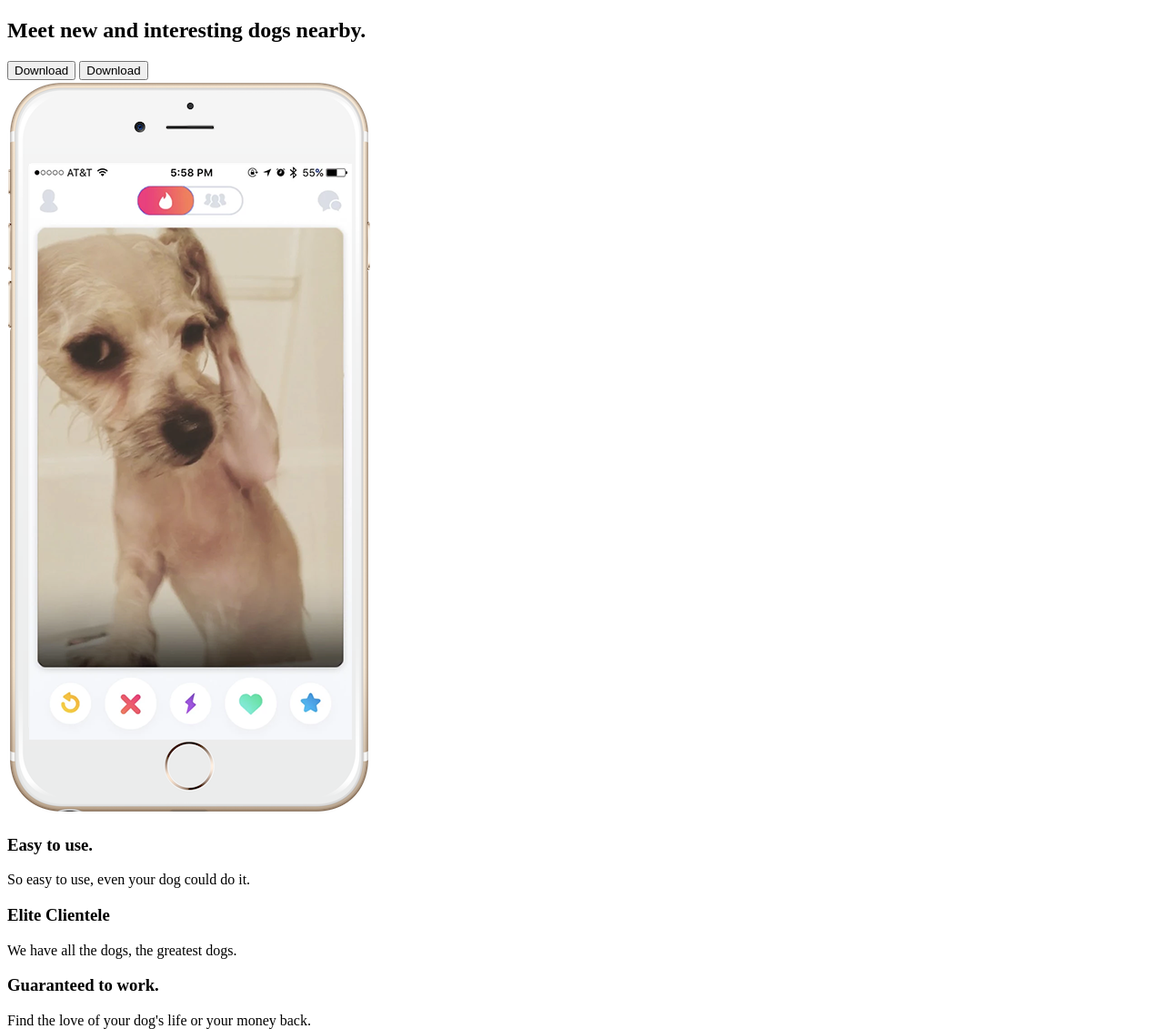
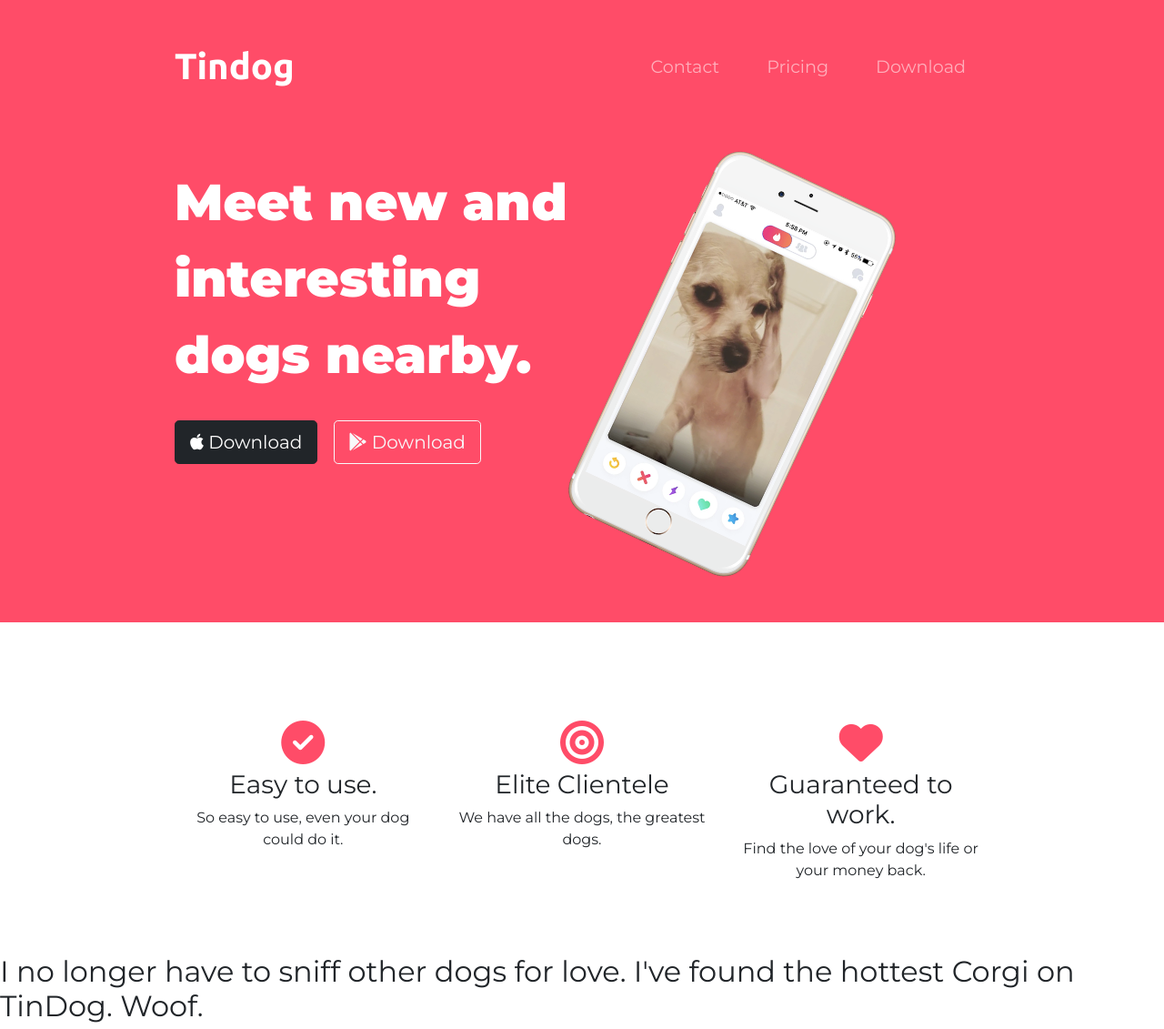
Before and after one commit to terrellzen/BootstrapWeb, a plain HTML site: page index.html in a window 1280 px wide. Shown: the top 1131 px of the page at 91% size. Drawn offline with nearby package versions, Linux system fonts and the light colour scheme.

Commit message:
Changes to index include: -Linked Bootstrap 5.0. - Completed Title Section with Navigation Bar and Heading. -Features Section has been completed with the three main features being displayed and aligned. -All completed work thus far is responsive and will size to any device screen size.
Changes to CSS Style Sheet include:
-Added title and feature sections with styles that will affect the index
main elements on top of the Bootstrap styles.

```diff
--- a/css/styles.css
+++ b/css/styles.css
@@ -0,0 +1,69 @@
+body {
+  font-family: 'Montserrat', sans-serif;
+}
+
+h1 {
+  font-size: 3.5rem;
+  font-weight: bold;
+  line-height: 1.5;
+}
+
+.container-fluid {
+  padding: 3% 15% 5%;
+  /* height: 70vh;
+  overflow: hidden; */
+}
+
+/******** Title Styles ********/
+#title {
+  background-color: #ff4c68;
+  color: white;
+}
+
+/* Navigation Bar */
+.navbar {
+  padding: 0 0 4.5rem;
+}
+
+.navbar-brand {
+  font-family: 'Ubuntu', sans-serif;
+  font-size: 2.5rem;
+  font-weight: bold;
+}
+
+.nav-item {
+  padding: 0 18px;
+}
+
+.nav-link {
+  font-size: 1.2rem;
+}
+
+/* Buttons */
+.download-btn {
+  margin: 5% 3% 15% 0;
+}
+
+/* Title Image */
+.iphone-img {
+  margin-left: 10%;
+  transform: rotate(25deg);
+  width: 50%;
+}
+
+/*^^^^^^^^^ Title Styles ^^^^^^^^^*/
+
+/******** Features Section Styles ********/
+#features {
+  margin-top: 5%;
+}
+
+.feature-icons{
+  margin: 2%;
+  color: #ff4c68;
+}
+
+.feature-icons:hover{
+  margin: 2%;
+  color: red;
+}
--- a/index.html
+++ b/index.html
@@ -4,45 +4,85 @@
 <head>
   <meta charset="utf-8">
   <title>TinDog</title>
+
+  <link rel="preconnect" href="https://fonts.googleapis.com">
+  <link rel="preconnect" href="https://fonts.gstatic.com" crossorigin>
+  <link href="https://fonts.googleapis.com/css2?family=Montserrat:wght@100;400;900&family=Ubuntu:wght@300;400;700&display=swap" rel="stylesheet">
+
+  <link href="https://cdn.jsdelivr.net/npm/bootstrap@5.1.3/dist/css/bootstrap.min.css" rel="stylesheet" integrity="sha384-1BmE4kWBq78iYhFldvKuhfTAU6auU8tT94WrHftjDbrCEXSU1oBoqyl2QvZ6jIW3" crossorigin="anonymous">
   <link rel="stylesheet" href="css/styles.css">
+
+
+  <script src="https://kit.fontawesome.com/85ed5a6407.js" crossorigin="anonymous"></script>
+
+  <script src="https://cdn.jsdelivr.net/npm/bootstrap@5.1.3/dist/js/bootstrap.bundle.min.js" integrity="sha384-ka7Sk0Gln4gmtz2MlQnikT1wXgYsOg+OMhuP+IlRH9sENBO0LRn5q+8nbTov4+1p" crossorigin="anonymous"></script>
 </head>
 
 <body>
 
   <section id="title">
+    <div class="container-fluid">
+
 
       <!-- Nav Bar -->
-
-
-
-
+      <nav class="navbar navbar-expand-lg navbar-dark">
+        <a class="navbar-brand" href="">Tindog</a>
+        <button class="navbar-toggler" type="button" data-bs-toggle="collapse" data-bs-target="#navbarSupportedContent" aria-controls="navbarSupportedContent" aria-expanded="false" aria-label="Toggle navigation">
+          <span class="navbar-toggler-icon"></span>
+        </button>
+        <div class="collapse navbar-collapse" id="navbarSupportedContent">
+          <ul class="navbar-nav ms-auto">
+            <li class="nav-item">
+              <a class="nav-link" href="">Contact</a>
+            </li>
+            <li class="nav-item">
+              <a class="nav-link" href="">Pricing</a>
+            </li>
+            <li class="nav-item">
+              <a class="nav-link" href="">Download</a>
+            </li>
+          </ul>
+        </div>
+      </nav>
       <!-- Title -->
 
-    <div>
+      <div class="row">
+        <div class="col-lg-6">
           <h1>Meet new and interesting dogs nearby.</h1>
-      <button type="button">Download</button>
-      <button type="button">Download</button>
-    </div>
-    <div>
-      <img src="images/iphone6.png" alt="iphone-mockup">
+          <button type="button" class="download-btn btn btn-dark btn-lg"><i class="fab fa-apple"></i> Download</button>
+          <button type="button" class="download-btn btn btn-outline-light btn-lg"><i class="fab fa-google-play"></i> Download</button>
         </div>
 
+        <div class="col-lg-6">
+          <img src="images/iphone6.png" class="iphone-img" alt="iphone-mockup">
+        </div>
+      </div>
+    </div>
   </section>
 
 
   <!-- Features -->
 
   <section id="features">
-
+    <div class="container-fluid">
+      <div class="row">
+        <div class="col-lg-4 text-center">
+          <i class="fas fa-check-circle fa-3x feature-icons"></i>
           <h3>Easy to use.</h3>
           <p>So easy to use, even your dog could do it.</p>
-
+        </div>
+        <div class="col-lg-4 text-center">
+          <i class="fas fa-bullseye fa-3x feature-icons"></i>
           <h3>Elite Clientele</h3>
           <p>We have all the dogs, the greatest dogs.</p>
-
+        </div>
+        <div class="col-lg-4 text-center">
+          <i class="fas fa-heart fa-3x feature-icons"></i>
           <h3>Guaranteed to work.</h3>
           <p>Find the love of your dog's life or your money back.</p>
-
+        </div>
+      </div>
+    </div>
   </section>
 
 
```
Lines whose indentation alone changed are shown as unchanged.
